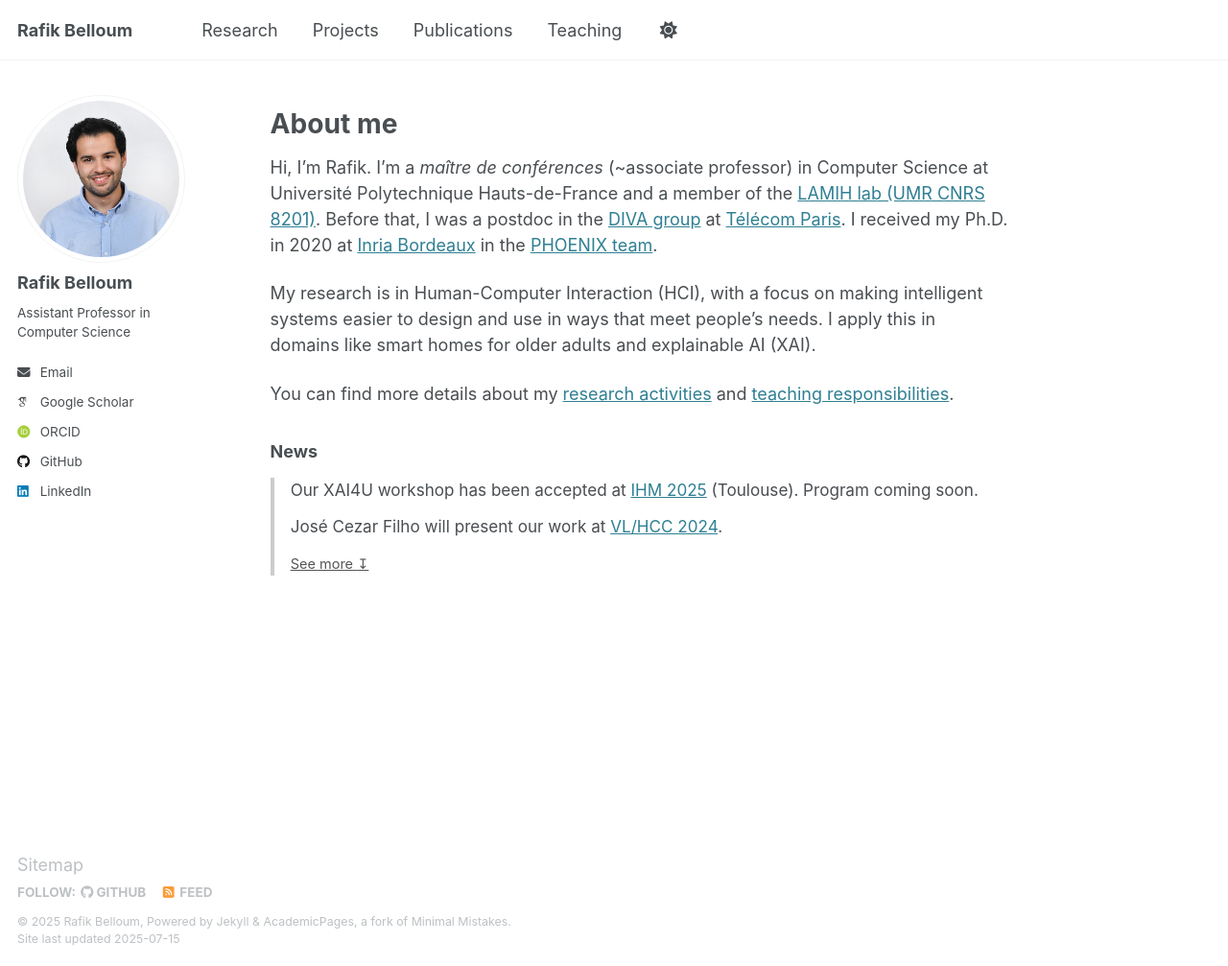
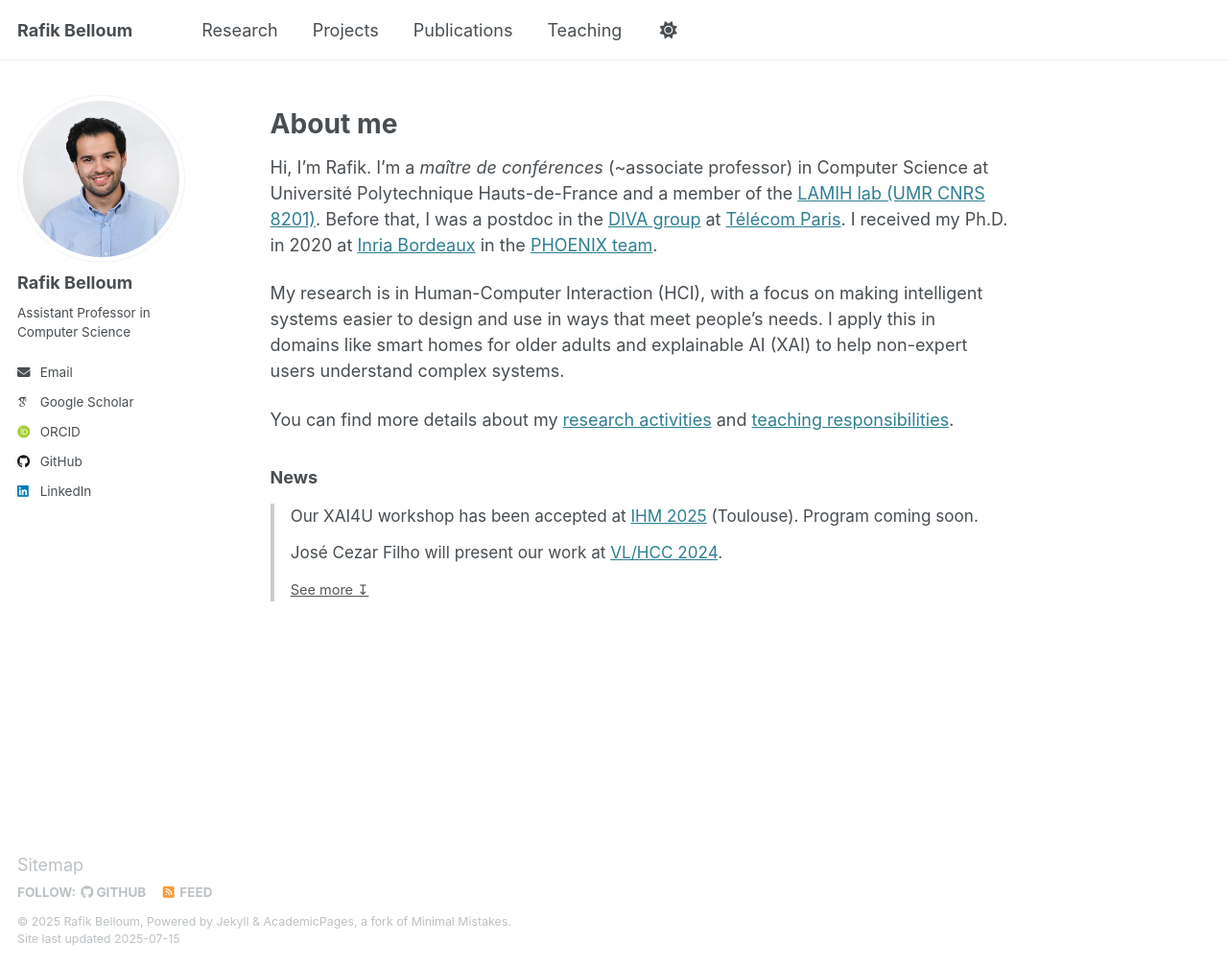
Before and after one commit to rafik-belloum/rafik-belloum.github.io, a Jekyll site: the page built from _pages/about.md, in a window 1280 px wide and 1007 px high. Shown: the whole window at 96% size. Built offline with Jekyll 4.4.1, drawn with Linux system fonts in a browser that asks for light colours; some web fonts are replaced.

Commit message:
Update about.md

```diff
--- a/_pages/about.md
+++ b/_pages/about.md
@@ -12,7 +12,7 @@ About me
 
 Hi, I’m Rafik. I’m a *maître de conférences* (~associate professor) in Computer Science at Université Polytechnique Hauts-de-France and a member of the [LAMIH lab (UMR CNRS 8201)](https://www.uphf.fr/lamih). Before that, I was a postdoc in the [DIVA group](https://diva.telecom-paristech.fr/) at [Télécom Paris](https://www.telecom-paris.fr/). I received my Ph.D. in 2020 at [Inria Bordeaux](https://www.inria.fr/fr/centre-inria-universite-bordeaux) in the [PHOENIX team](http://phoenix.inria.fr/).
 
-My research is in Human-Computer Interaction (HCI), with a focus on making intelligent systems easier to design and use in ways that meet people’s needs. I apply this in domains like smart homes for older adults and explainable AI (XAI).
+My research is in Human-Computer Interaction (HCI), with a focus on making intelligent systems easier to design and use in ways that meet people’s needs. I apply this in domains like smart homes for older adults and explainable AI (XAI) to help non-expert users understand complex systems.
 
 You can find more details about my [research activities](/research/) and [teaching responsibilities](/teaching/).
 
```
